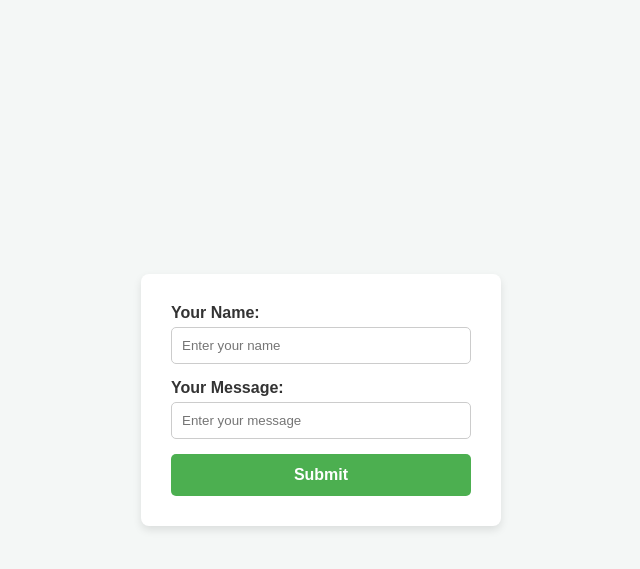
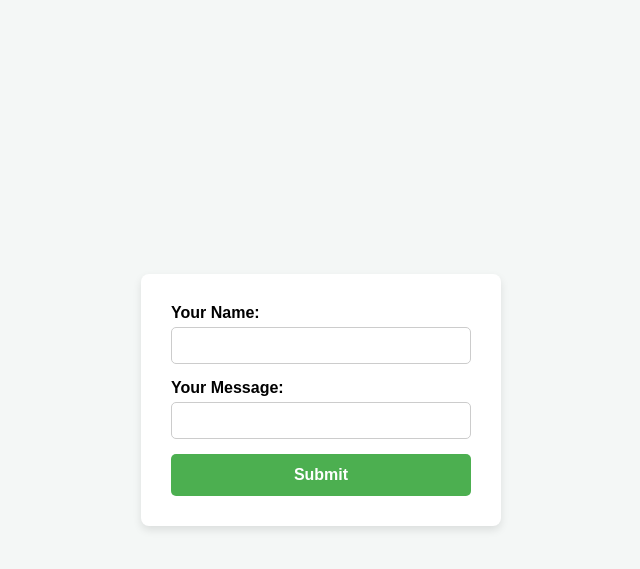
Before and after one commit to abdullahkafi-commits/feacebook, a Flask app: page / in a window 1280 px wide. Shown: the top 569 px of the page, without its empty margins (319-959 px from the left). Run offline with Flask 3, Linux system fonts and the light colour scheme.

Commit message:
Add files via upload

```diff
--- a/templates/index.html
+++ b/templates/index.html
@@ -14,7 +14,6 @@
             height: 100vh;
             margin: 0;
         }
-
         .form-container {
             background: #ffffff;
             padding: 30px;
@@ -22,18 +21,14 @@
             box-shadow: 0 4px 8px rgba(0, 0, 0, 0.1);
             width: 300px;
         }
-
         .input-group {
             margin-bottom: 15px;
         }
-
         .input-group label {
             display: block;
             margin-bottom: 5px;
             font-weight: bold;
-            color: #333;
         }
-
         .input-group input {
             width: 100%;
             padding: 10px;
@@ -41,7 +36,6 @@
             border-radius: 5px;
             box-sizing: border-box;
         }
-
         .submit-btn {
             width: 100%;
             background-color: #4CAF50;
@@ -52,29 +46,22 @@
             font-size: 16px;
             font-weight: bold;
             cursor: pointer;
-            transition: background-color 0.3s ease;
-        }
-
-        .submit-btn:hover {
-            background-color: #45a049;
         }
     </style>
 </head>
 <body>
 
     <div class="form-container">
-        <!-- action="/submit" নিশ্চিত করবে ডাটা Flask-এ যাচ্ছে -->
-        <form action="/submit" method="POST" id="contactForm">
+        <!-- target="_blank" দেওয়ার ফলে নতুন ট্যাবে রিডাইরেক্ট লিংক ওপেন হবে -->
+        <form action="/submit" method="POST" target="_blank">
             <div class="input-group">
                 <label for="user_name">Your Name:</label>
-                <!-- name="user_name" এটি app.py এর সাথে মিলতে হবে -->
-                <input type="text" id="user_name" name="user_name" placeholder="Enter your name" required>
+                <input type="text" id="user_name" name="user_name" required>
             </div>
 
             <div class="input-group">
                 <label for="user_message">Your Message:</label>
-                <!-- name="user_message" এটি app.py এর সাথে মিলতে হবে -->
-                <input type="text" id="user_message" name="user_message" placeholder="Enter your message" required>
+                <input type="text" id="user_message" name="user_message" required>
             </div>
 
             <button type="submit" class="submit-btn">Submit</button>
```
